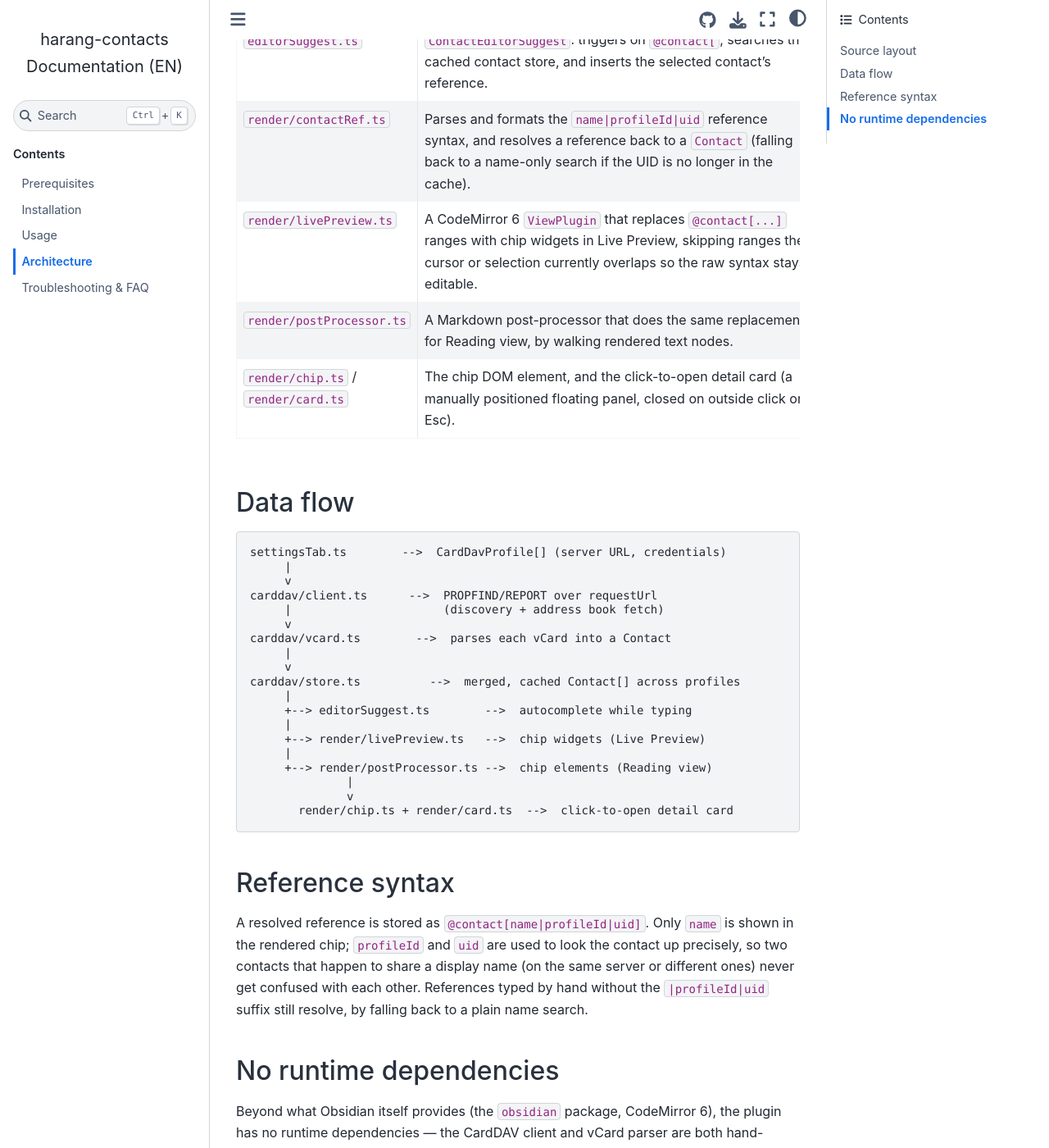
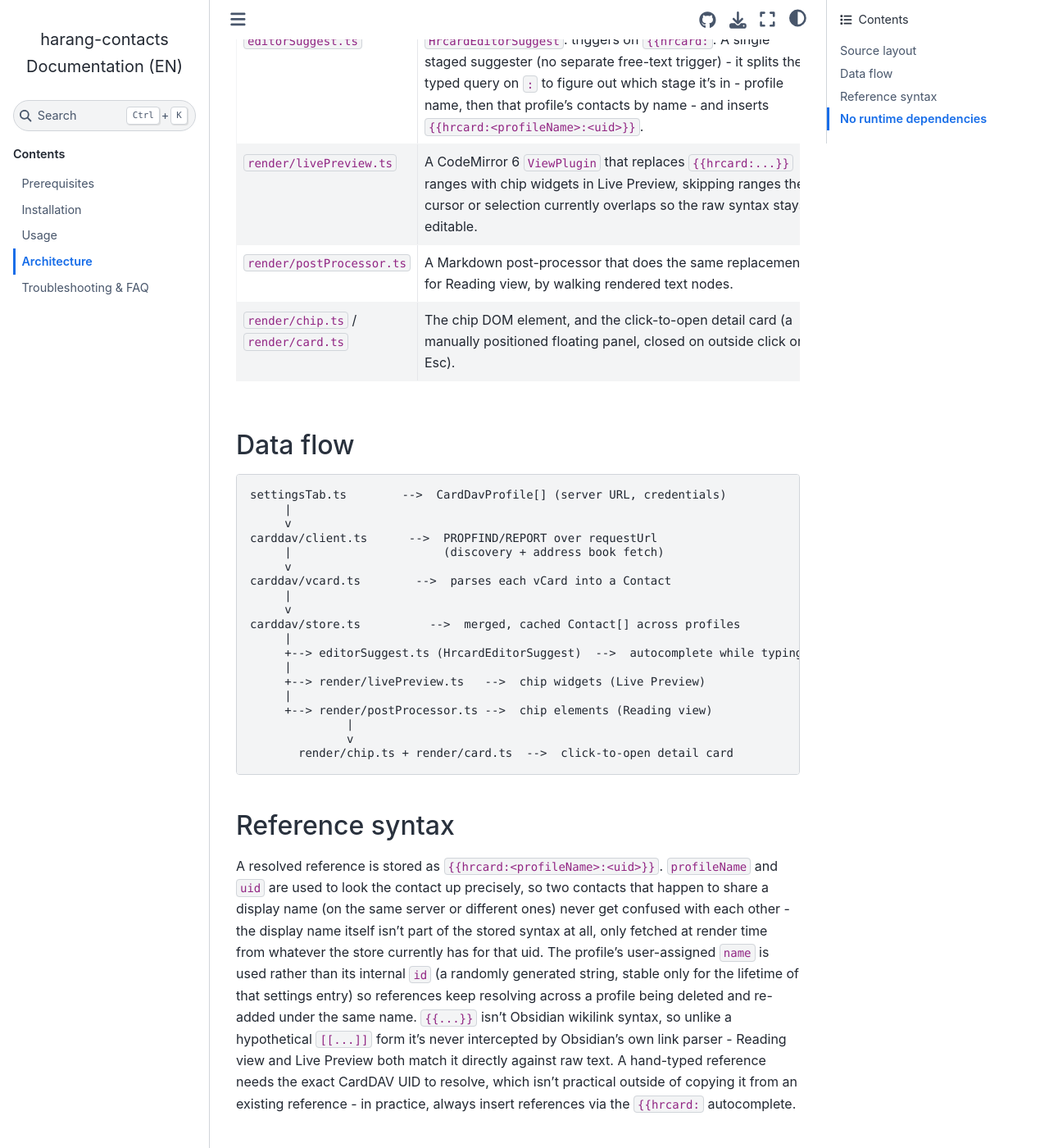
Before and after one commit to search5/harang-contacts, a Sphinx documentation site: the page built from docs/architecture.rst, in a window 1280 px wide and 1400 px high, scrolled down 1042 px. Shown: the whole window at 82% size. Built offline with Sphinx 7.4.7 and the Sphinx Book theme 1.1.4, drawn with Linux system fonts in a browser that asks for light colours.

Commit message:
Rewrite README/docs to match current shipped behavior
README is now a user-facing quickstart only (dropped build/dev-process
content); installation leads with Obsidian's Community Plugins browser
now that the plugin is listed there. Korean .po translations retranslated
where they still described a retired reference syntax.

```diff
--- a/docs/architecture.rst
+++ b/docs/architecture.rst
@@ -40,14 +40,13 @@ All of the plugin's logic lives under ``src/``:
      - ``ContactStore``: merges and caches contacts from every configured
        profile, with TTL-based staleness and search/lookup helpers.
    * - ``editorSuggest.ts``
-     - ``ContactEditorSuggest``: triggers on ``@contact[``, searches the
-       cached contact store, and inserts the selected contact's reference.
-   * - ``render/contactRef.ts``
-     - Parses and formats the ``name|profileId|uid`` reference syntax, and
-       resolves a reference back to a ``Contact`` (falling back to a
-       name-only search if the UID is no longer in the cache).
+     - ``HrcardEditorSuggest``: triggers on ``{{hrcard:``. A single staged
+       suggester (no separate free-text trigger) - it splits the typed
+       query on ``:`` to figure out which stage it's in - profile name,
+       then that profile's contacts by name - and inserts
+       ``{{hrcard:<profileName>:<uid>}}``.
    * - ``render/livePreview.ts``
-     - A CodeMirror 6 ``ViewPlugin`` that replaces ``@contact[...]`` ranges
+     - A CodeMirror 6 ``ViewPlugin`` that replaces ``{{hrcard:...}}`` ranges
        with chip widgets in Live Preview, skipping ranges the cursor or
        selection currently overlaps so the raw syntax stays editable.
    * - ``render/postProcessor.ts``
@@ -74,7 +73,7 @@ Data flow
         v
    carddav/store.ts          -->  merged, cached Contact[] across profiles
         |
-        +--> editorSuggest.ts        -->  autocomplete while typing
+        +--> editorSuggest.ts (HrcardEditorSuggest)  -->  autocomplete while typing
         |
         +--> render/livePreview.ts   -->  chip widgets (Live Preview)
         |
@@ -86,12 +85,21 @@ Data flow
 Reference syntax
 ------------------
 
-A resolved reference is stored as ``@contact[name|profileId|uid]``. Only
-``name`` is shown in the rendered chip; ``profileId`` and ``uid`` are used
-to look the contact up precisely, so two contacts that happen to share a
-display name (on the same server or different ones) never get confused
-with each other. References typed by hand without the ``|profileId|uid``
-suffix still resolve, by falling back to a plain name search.
+A resolved reference is stored as ``{{hrcard:<profileName>:<uid>}}``.
+``profileName`` and ``uid`` are used to look the contact up precisely, so
+two contacts that happen to share a display name (on the same server or
+different ones) never get confused with each other - the display name
+itself isn't part of the stored syntax at all, only fetched at render time
+from whatever the store currently has for that uid. The profile's
+user-assigned ``name`` is used rather than its internal ``id`` (a randomly
+generated string, stable only for the lifetime of that settings entry) so
+references keep resolving across a profile being deleted and re-added
+under the same name. ``{{...}}`` isn't Obsidian wikilink syntax, so unlike
+a hypothetical ``[[...]]`` form it's never intercepted by Obsidian's own
+link parser - Reading view and Live Preview both match it directly against
+raw text. A hand-typed reference needs the exact CardDAV UID to resolve,
+which isn't practical outside of copying it from an existing reference -
+in practice, always insert references via the ``{{hrcard:`` autocomplete.
 
 No runtime dependencies
 ---------------------------
```
Also changed, not shown: README.ko.md (+5 -32 lines), README.md (+5 -32 lines), docs/installation.rst (+18 -7 lines), docs/troubleshooting.rst (+9 -23 lines), docs/usage.rst (+17 -15 lines), 4 other files.
